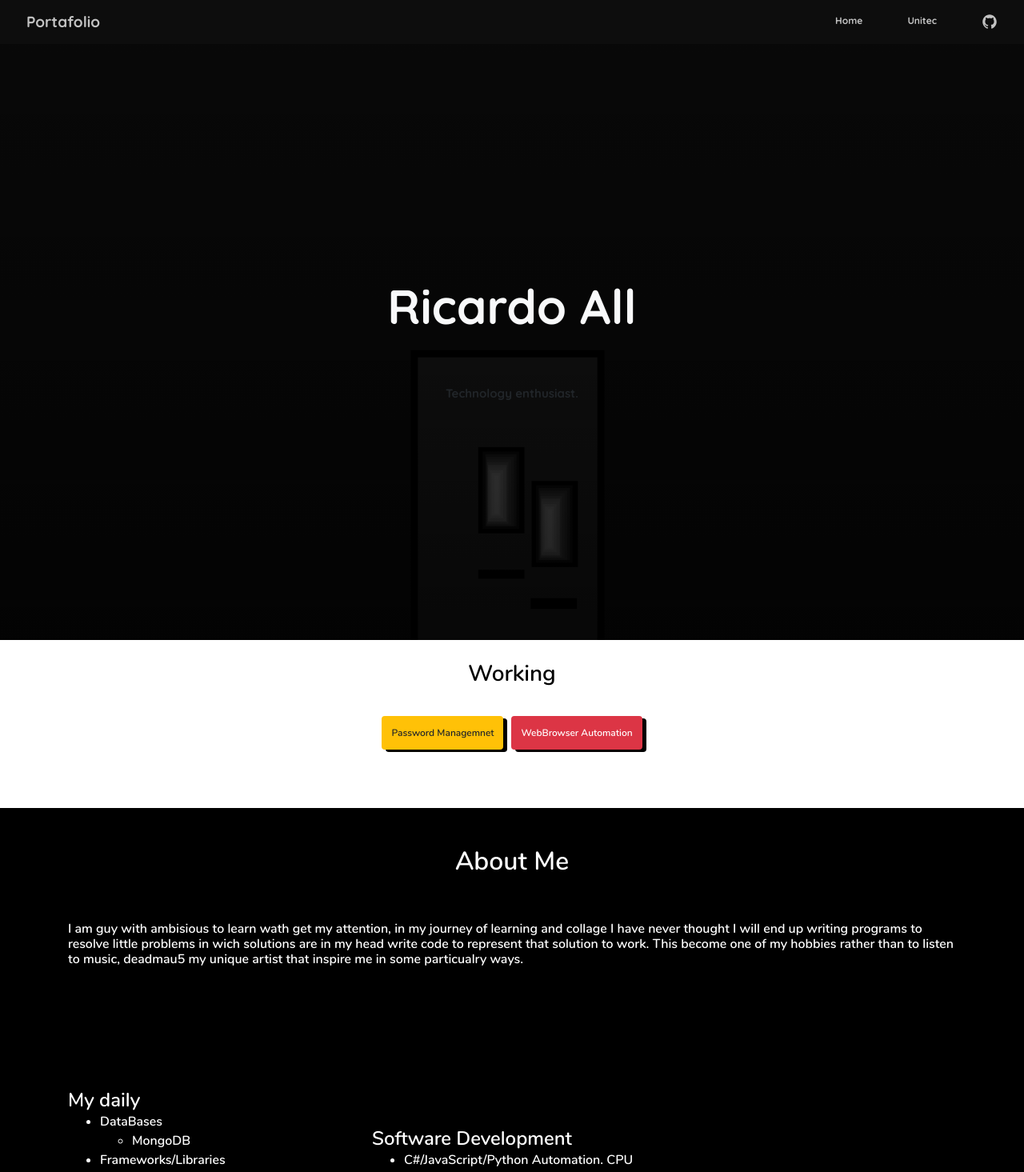
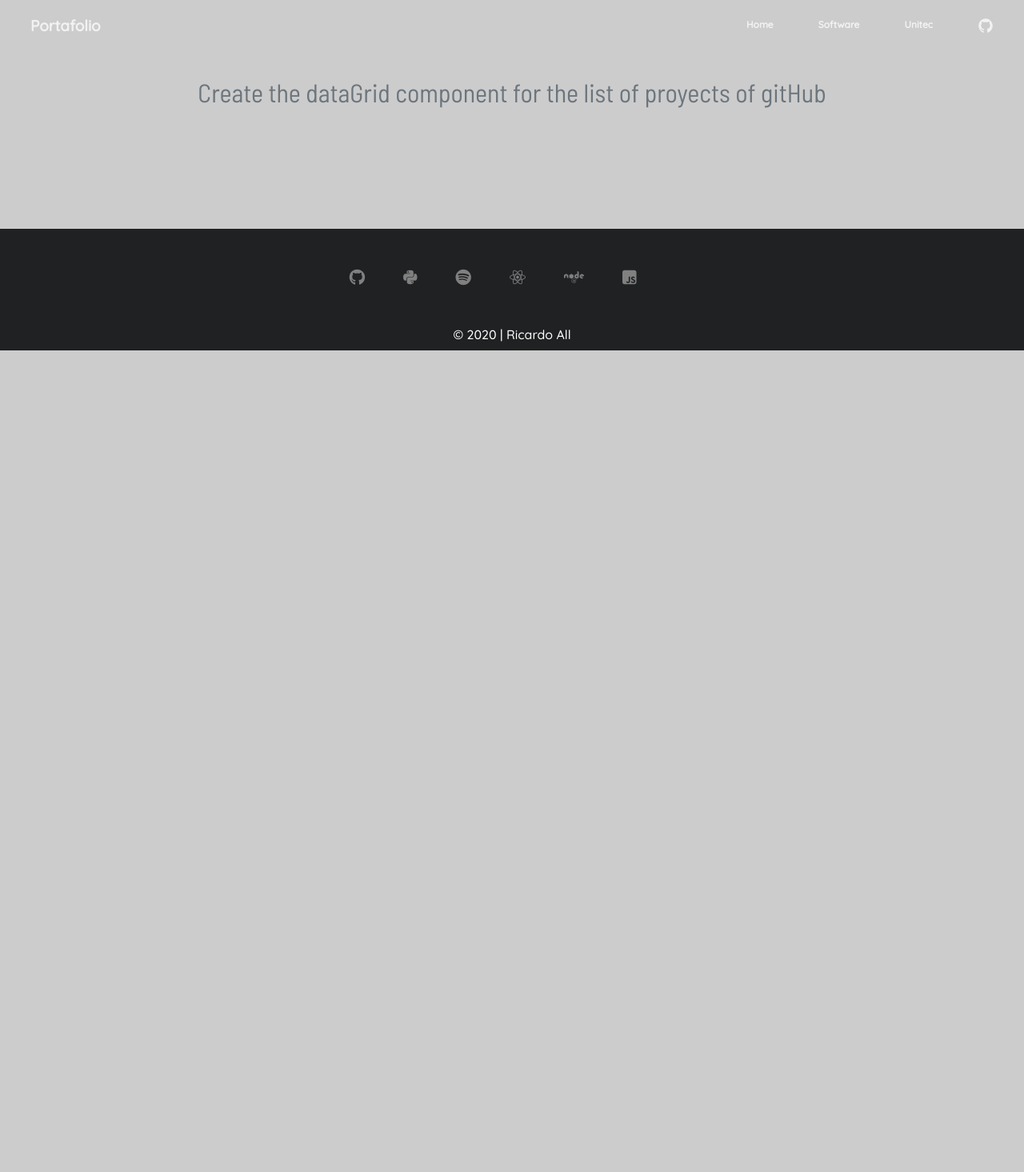
Before and after one commit to rockyall/react-student, a React (Create React App) app: page /software in a window 1280 px wide. Before the commit this address led to /home. Shown: the top 1465 px of the page at 80% size. After the commit the page ends 800 px from the top, so only its background shows below. Built offline with nearby package versions, Linux system fonts and the light colour scheme.

Commit message:
nuew changes made to the server

```diff
--- a/public/index.html
+++ b/public/index.html
@@ -16,37 +16,38 @@
       rel="stylesheet"
     />
 
-    <link
-      href="https://fonts.googleapis.com/css2?family=Quicksand:wght@700&amp;display=swap"
-      rel="stylesheet"
-    />
+    <link href="https://fonts.googleapis.com/css2?family=Quicksand:wght@500&display=swap" rel="stylesheet">
+
+    <link href="https://fonts.googleapis.com/css2?family=Barlow+Semi+Condensed&display=swap" rel="stylesheet">
     <script
       src="https://kit.fontawesome.com/00a9633430.js"
       crossorigin="anonymous"
     ></script>
     <script>
       // When the user scrolls down 20px from the top of the document, slide down the navbar
-      // window.onscroll = function () {
-      //   scrollFunction();
-      // };
+      window.onscroll = function () {
+        scrollFunction();
+      };
 
-      // function scrollFunction() {
-      //   if (
-      //     document.body.scrollTop > 20 ||
-      //     document.documentElement.scrollTop > 20
-      //   ) {
-      //     document.getElementById("Main-navbar").style.top = "0";
-      //   } else {
-      //     document.getElementById("Main-navbar").style.top = "-50px";
-      //   }
-      // }
+      function scrollFunction() {
+        if (
+          document.body.scrollTop > 20 ||
+          document.documentElement.scrollTop > 20
+        ) {
+          document.getElementById("Main-navbar").style.padding = "0";
+          document.getElementById("Main-navbar").style.backgroundColor = "black";
+        } else {
+          document.getElementById("Main-navbar").style.backgroundColor = "transparent";
+          document.getElementById("Main-navbar").style.padding = "10px";
+        }
+      }
     </script>
 
     <link rel="stylesheet" href="./special.css" crossorigin="anonymous" />
 
     <title>Portafolio</title>
   </head>
-  <body style="background-color: #f3f3f3;">
+  <body style="background-color: #cccccc;">
     <noscript>You need to enable JavaScript to run this app.</noscript>
     <div id="root"></div>
     <script
--- a/src/App.js
+++ b/src/App.js
@@ -13,6 +13,7 @@ import NavBar from "./components/NavBar";
 import History from "./components/History/History";
 import Unitec from "./components/Unitec/Unitec";
 import Unitec2 from "./components/Unitec2/Unitec2";
+import Software from "./components/Software/Software";
 import Home from "./components/Home/Home";
 
 function App() {
@@ -41,6 +42,11 @@ function App() {
               <History></History>
             </div>
           </Route>
+          <Route exact path="/software">
+            <div className="container-fluid pt-5">
+              <Software></Software>
+            </div>
+          </Route>
           <Redirect to="/home"></Redirect>
         </Switch>
         <Footer></Footer>
--- a/src/components/Footer.jsx
+++ b/src/components/Footer.jsx
@@ -14,7 +14,7 @@ const Footer = (props) => {
         <div className="container">
           <div className="row">
             <div className="col-md-12 py-5">
-              <div className="mb-5 text-center">
+              <div className=" text-center">
                 <a className="fb-ic">
                   <i
                     className="fab fa-github fa-lg white-text mr-md-5 mr-3 fa-1.5x"
@@ -67,9 +67,8 @@ const Footer = (props) => {
             </div>
           </div>
         </div>
-        <hr className="rgba-white-light" style={{ color: "white" }}></hr>
         <div
-          className="footer-copyright text-center py-4"
+          className="footer-copyright text-center pb-2"
           style={{ color: "white" }}
         >
           © 2020 | Ricardo All
--- a/src/components/Home/About.jsx
+++ b/src/components/Home/About.jsx
@@ -8,23 +8,29 @@ class About extends Component {
   render() {
     return (
       <React.Fragment>
-        <section className="section" style={{ backgroundColor: "black" }}>
+        <section className="section" style={{ backgroundColor: "#191919" }}>
           <div className="container">
-            <div className="row p-5">
-              <div className="col ">
-                <h2 className="text-center text-white">About Me</h2>
+            <div className="row pt-5 pb-5 pl-0">
+              <div className="col">
+                <h2 className="text-left text-white">My Work</h2>
               </div>
             </div>
             <div className="row pt-0 pb-5">
               <div className="col-12">
                 <h6 className="text-white">
-                  I am guy with ambisious to learn wath get my attention, in my
-                  journey of learning and collage I have never thought I will
-                  end up writing programs to resolve little problems in wich
-                  solutions are in my head write code to represent that solution
-                  to work. This become one of my hobbies rather than to listen
-                  to music, deadmau5 my unique artist that inspire me in some
-                  particualry ways.
+                  I was never good at school or academics. I started with the
+                  curiousness and the ambitious to make something for my own
+                  when I started collage, now beside my other activities, have
+                  become part of my daily as a developer, I always consider
+                  myself as a begginer when I started doing something or trying
+                  to learn some new concepts, Experimental projects like{" "}
+                  <code>the browser automation</code>
+                  has been a good way for me to learn how this stuff works, in
+                  my journey of learning and collage I could complement the
+                  science of it and get knowledge of how many busnesses
+                  incorporate diffrent aspects of many kinds of technologies for
+                  specific reasonin particular following along with best
+                  practices. This is just the begining of the journey...
                 </h6>
               </div>
             </div>
@@ -39,6 +45,7 @@ class About extends Component {
                     <span className="font-weight-bolder h6">DataBases</span>
                     <ul>
                       <li>MongoDB</li>
+                      <li>MySQL</li>
                     </ul>
                   </li>
                   <li>
@@ -49,6 +56,7 @@ class About extends Component {
                       <li>Blazor Server/WebAssambly</li>
                       <li>ReactJS</li>
                       <li>NodeJS/ExpressJs</li>
+                      <li className="text-muted">VueJS</li>
                       <li>Selenium/BeautifulSoup/Request</li>
                     </ul>
                   </li>
@@ -57,6 +65,7 @@ class About extends Component {
                     <ul>
                       <li>C#</li>
                       <li>Python</li>
+                      <li>JavaScript</li>
                     </ul>
                     <span className="font-weight-bolder h6">
                       Markup Language
--- a/src/components/Home/Header.jsx
+++ b/src/components/Home/Header.jsx
@@ -18,24 +18,32 @@ const Header = () => {
   });
 
   return (
-    <div class="header-img">
+    <div className="header-img">
       <div className="d-flex align-items-center justify-content-center">
         <div style={{ height: "100vh" }}></div>
-        <div class="text-center ">
+        <div className="text-center ">
           {/* <img
             src={require("../../images/profile/Me.jpg")}
             style={{ width: 150, height: 150 }}
             className="avatar "
           /> */}
-          <div class="card-body">
+          <div className="card-body">
             <h5
-              id="RicardoAll"
-              class="card-title text-light"
+              id="Title-RicardoAll"
+              className="card-title text-light"
               style={{ fontSize: 60 }}
             >
+              Welcome to my little spot |{" "}
+              <span style={{ color: "#e15b1c" }}>DEV</span>
+            </h5>
+            <h1
+              id="SubTitle-RicardoAll p-0"
+              style={{ marginBottom: 0 }}
+              className="card-title text-white"
+            >
               Ricardo All
-            </h5>
-            <p class="card-text text-gray" style={{ fontSize: 15 }}>
+            </h1>
+            <p className="card-text text-white" style={{ fontSize: 12 }}>
               Technology enthusiast.
             </p>
             {/* <p id="subRick" class="card-text text-light">
--- a/src/components/Home/Home.jsx
+++ b/src/components/Home/Home.jsx
@@ -27,7 +27,7 @@ const Home = () => {
   return (
     <React.Fragment>
       <Header></Header>
-      <Works></Works>
+      {/* <Works></Works> */}
       <About></About>
     </React.Fragment>
   );
--- a/src/components/NavBar.jsx
+++ b/src/components/NavBar.jsx
@@ -78,6 +78,13 @@ export default class NavBarCustomed extends Component {
                 Home
               </Link>
               <Link
+                to="/software"
+                className="nav-link nav-link-grow-up"
+                style={this.NavTextRight}
+              >
+                Software
+              </Link>
+              <Link
                 to="/unitec2"
                 className="nav-link nav-link-grow-up"
                 style={this.NavTextRight}
--- /dev/null
+++ b/src/components/Software/Software.jsx
@@ -0,0 +1,21 @@
+import React, { Component } from "react";
+
+class Software extends Component {
+  constructor(props) {
+    super(props);
+    this.state = {};
+  }
+  render() {
+    return (
+      <React.Fragment>
+        <section>
+          <h2 className="text-muted text-center pt-5">
+            Create the dataGrid component for the list of proyects of gitHub
+          </h2>
+        </section>
+      </React.Fragment>
+    );
+  }
+}
+
+export default Software;
--- a/src/components/Unitec2/Unitec2.jsx
+++ b/src/components/Unitec2/Unitec2.jsx
@@ -35,7 +35,7 @@ class Unitec extends Component {
 
     this.componentDidMount = () => {
       anime({
-        targets: ".row",
+        targets: ".float",
         translateY: 70,
         endDelay: 300,
       });
@@ -85,7 +85,7 @@ class Unitec extends Component {
     return (
       <React.Fragment>
         <div className="container-fluid ">
-          <div className="row">
+          <div className="row float">
             <div className="col">
               <div className="shadow-lg" style={{ borderRadius: 10 }}>
                 <div
--- a/src/index.css
+++ b/src/index.css
@@ -46,10 +46,16 @@
   padding: 5px;
 }
 
-#RicardoAll {
+#Title-RicardoAll {
   font-family: "Quicksand", sans-serif;
   padding: 50px;
 }
+
+#SubTitle-RicardoAll {
+  font-family: "Quicksand", sans-serif;
+  padding: 25px;
+}
+
 #subRick {
   font-family: "Marck Script", cursive;
 }
@@ -64,6 +70,46 @@ body {
   margin: 0px;
   padding: 0px;
   overflow-x: hidden;
+}
+
+table {
+  text-align: center;
+  background-color: white;
+}
+
+header {
+  padding-top: calc(6rem + 104px);
+  padding-bottom: 6rem;
+}
+
+nav {
+  transition: top 0.3s;
+}
+
+nav .navbar {
+  background-color: transparent !important;
+}
+
+code {
+  font-family: source-code-pro, Menlo, Monaco, Consolas, "Courier New",
+    monospace;
+}
+
+section {
+  font-family: "Barlow Semi Condensed", sans-serif;
+}
+
+div .card {
+  font-family: Nunito;
+}
+
+h1,
+h2,
+h3,
+h4,
+h5,
+h6 {
+  color: rgb(2, 2, 2);
 }
 
 ion-icon {
@@ -96,57 +142,6 @@ ion-icon {
   background-color: #e7e7e7;
 }
 
-/* .nav-link-grow-up::before {
-  height: 0%;
-  text-align: center;
-  width: 70%;
-  bottom: 0px;
-}
-
-.nav-link-grow-up:hover::before {
-  height: 5px;
-} */
-
-table {
-  text-align: center;
-  background-color: white;
-}
-
-header {
-  padding-top: calc(6rem + 104px);
-  padding-bottom: 6rem;
-}
-
-nav {
-  transition: top 0.3s;
-}
-
-nav .navbar {
-  background-color: transparent !important;
-}
-
-code {
-  font-family: source-code-pro, Menlo, Monaco, Consolas, "Courier New",
-    monospace;
-}
-
-.section {
-  font-family: Nunito;
-}
-
-div .card {
-  font-family: Nunito;
-}
-
-h1,
-h2,
-h3,
-h4,
-h5,
-h6 {
-  color: rgb(2, 2, 2);
-}
-
 .h7 {
   font-size: 14px;
 }
@@ -175,7 +170,7 @@ h6 {
 .header-img {
   width: 100%;
   height: 100vh;
-  background: linear-gradient(rgba(0, 0, 0, 0.664), rgba(0, 0, 0, 0.87)),
+  background: linear-gradient(rgba(0, 0, 0, 0.664), rgba(25, 25, 25, 1)),
     url("./images/BeeingCreative1.png");
   background-size: cover;
   background-position: center;
```
